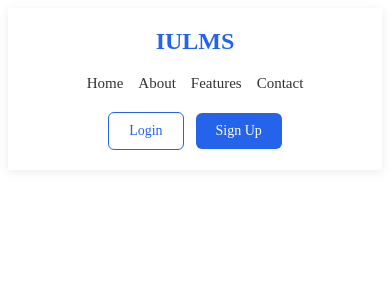
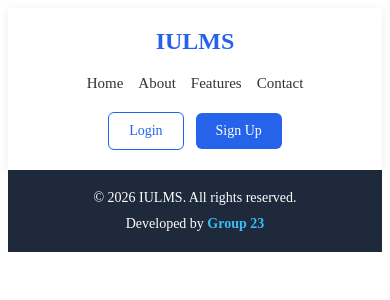
Before and after one commit to afsalahamad/FOT-IULS, a React (Vite) app in the folder fot-iuls/: page / in a window 390 px wide. Shown: the top 300 px of the page. Built offline with nearby package versions, Linux system fonts and the light colour scheme.

Commit message:
Add responsive footer to home page
Create a footer with the current year and Group 23 attribution, style it for desktop and mobile, and render it on the home page.

```diff
--- a/fot-iuls/src/Pages/Home.tsx
+++ b/fot-iuls/src/Pages/Home.tsx
@@ -1,8 +1,14 @@
 import Navigation from '../components/Navigation';
+import Footer from '../components/Footer';
 
 
 function Home(){
-    return <div><Navigation/></div>;
+    return (
+        <div>
+            <Navigation />
+            <Footer />
+        </div>
+    );
 }
 
 export default Home;
--- /dev/null
+++ b/fot-iuls/src/components/Footer.css
@@ -0,0 +1,28 @@
+
+.footer {
+  width: 100%;
+  padding: 20px;
+  background-color: #1e293b;
+  color: #ffffff;
+  display: flex;
+  justify-content: space-between;
+  align-items: center;
+  font-size: 14px;
+  box-sizing: border-box;
+}
+
+.footer p {
+  margin: 0;
+}
+
+.footer strong {
+  color: #38bdf8;
+}
+
+@media (max-width: 600px) {
+  .footer {
+    flex-direction: column;
+    gap: 10px;
+    text-align: center;
+  }
+}
--- /dev/null
+++ b/fot-iuls/src/components/Footer.tsx
@@ -0,0 +1,17 @@
+
+import "./Footer.css";
+
+const Footer = () => {
+  return (
+    <footer className="footer">
+      <p>
+        © {new Date().getFullYear()} IULMS. All rights reserved.
+      </p>
+      <p>
+        Developed by <strong>Group 23</strong>
+      </p>
+    </footer>
+  );
+};
+
+export default Footer;
```
